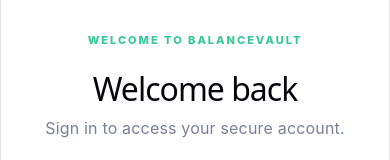
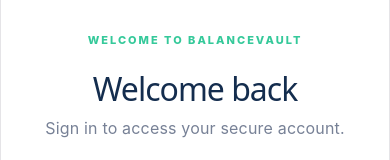
Before and after one commit to vyshnavinamburu26/BalanceVault, a React app in the folder frontend/: page / in a window 390 px wide. Shown: the part 588-748 px from the top of the page. Built offline with nearby package versions, Linux system fonts and the light colour scheme; the HTML template or start-up script is replaced by a standard one.

Commit message:
Update login heading color

```diff
--- a/frontend/src/App.css
+++ b/frontend/src/App.css
@@ -106,6 +106,7 @@ input {
 .auth-box {
   width: 100%;
   max-width: 420px;
+  color: #142D4E !important;
 }
 
 .auth-box h2 {
@@ -602,4 +603,8 @@ input {
   .section-heading h2 {
     font-size: 19px;
   }
+  /* BalanceVault Welcome Heading */
+.auth-panel .auth-box h2 {
+  color: #142D4E !important;
 }
+}
```
